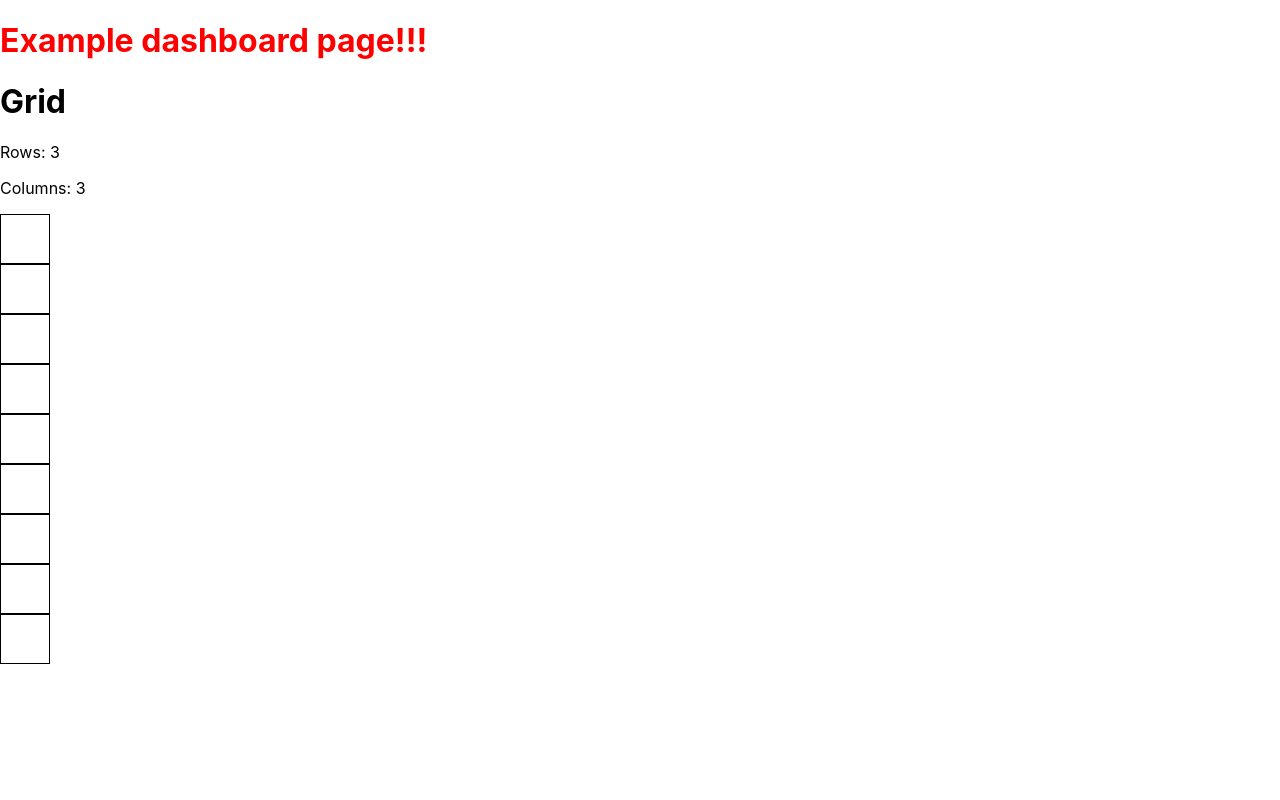
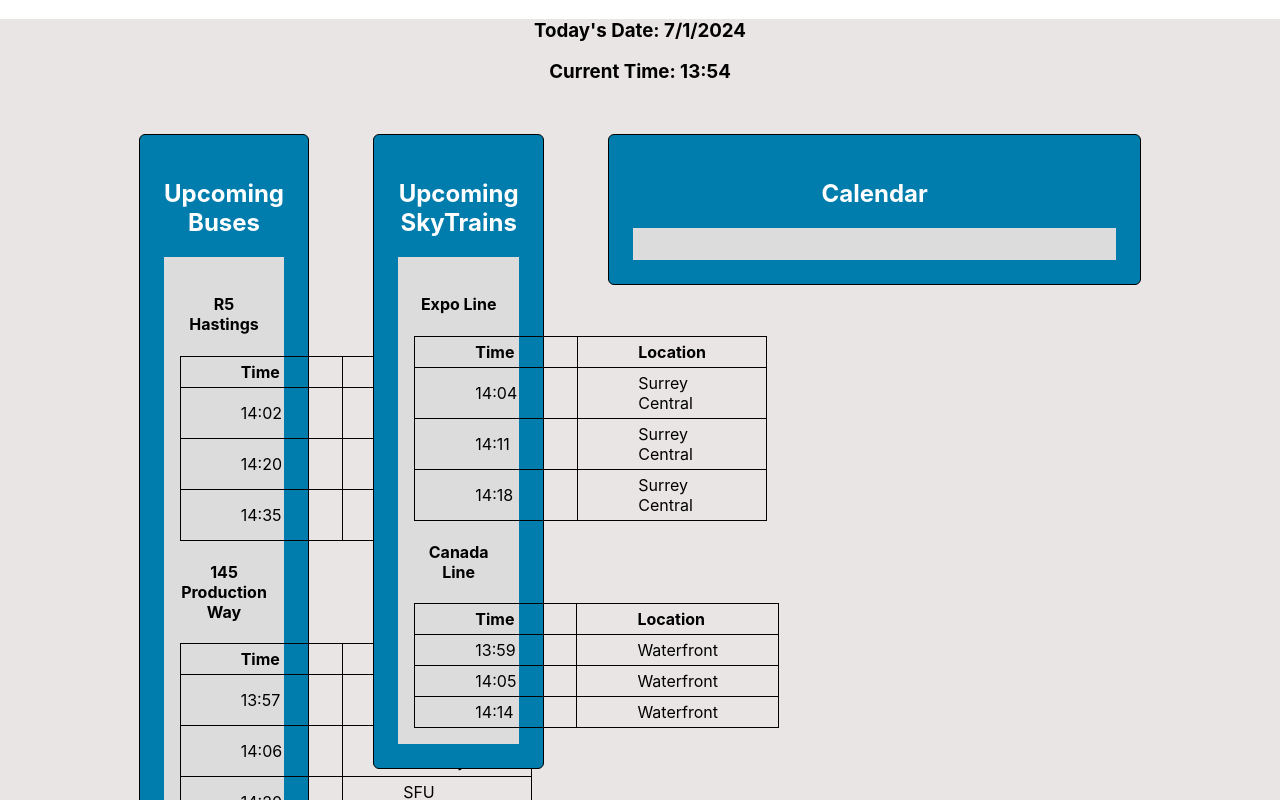
Before and after one commit to alexcsh0/CMPT276-GroupProject, a React (Create React App) app in the folder frontend/: page / in a window 1280 px wide. Shown: the top 800 px of the page. Built offline with nearby package versions, Linux system fonts and the light colour scheme.

Commit message:
dashboard created

```diff
--- a/frontend/src/components/pages/dashboard/dahsboard.tsx
+++ /dev/null
@@ -1,19 +0,0 @@
-import React from 'react';
-import style from './dashboard.module.css';
-import { Grid } from '../../common/grid/grid';
-
-/**
- * Dashboard Page
- * @returns dashboard page element
- */
-export function Dashboard() {
-  return (
-    <div>
-      <h1 className={style.dashboardTitle}>
-        Example dashboard page!!!
-      </h1>
-
-      <Grid rows={3} columns={3} />
-    </div>
-  )
-}
--- a/frontend/src/components/pages/dashboard/dashboard.module.css
+++ b/frontend/src/components/pages/dashboard/dashboard.module.css
@@ -1,3 +1,40 @@
+.page {
+  background-color: rgb(234, 229, 229);
+}
+
 .dashboardTitle {
-  color: red;
+  color: darkorange;
+  text-align: center;
 }
+
+table {
+  border-collapse: collapse;
+}
+
+h2 {
+  text-align: center;
+  color: white;
+}
+
+h3, h4 {
+  text-align: center;
+}
+
+th, td {
+  padding: 5px 60px;
+  border: 1px solid black;
+  text-align: left;
+}
+
+.station {
+  margin: 2rem;
+  padding: 2rem;
+}
+
+.appbar {
+  background-color: #007CAD;
+}
+
+.container {
+  justify-content: center;
+}
--- /dev/null
+++ b/frontend/src/components/pages/dashboard/dashboard.tsx
@@ -0,0 +1,184 @@
+import React from 'react';
+import style from './dashboard.module.css';
+import { Grid, Box, } from "@mui/material";
+
+/**
+ * Dashboard Page
+ * @returns dashboard page element
+ */
+export function Dashboard() {
+  return (
+    <div className={style.page}>
+
+      <h3>Today's Date: {new Date().toLocaleDateString()}</h3>
+      <h3>Current Time: 13:54</h3>
+
+      {/* Dashboard */}
+      <Grid container className={style.container}>
+        {/* Buses schedule*/}
+        <Grid item xs={2.2}>
+          <Box bgcolor="#007CAD" padding={3} margin={4} sx={{border: 1, borderRadius: '6px'}}><h2>Upcoming Buses</h2>
+            <Box bgcolor="gainsboro" padding={2}>
+              <div className="Station">
+                <h4>R5 Hastings</h4>
+                <table>
+                  <thead>
+                    <tr>
+                      <th>Time</th>
+                      <th>Location</th>
+                    </tr>
+                  </thead>
+                  <tbody>
+                    <tr>
+                      <td>14:02</td>
+                      <td>SFU Burnaby</td>
+                    </tr>
+                    <tr>
+                      <td>14:20</td>
+                      <td>SFU Burnaby</td>
+                    </tr>
+                    <tr>
+                      <td>14:35</td>
+                      <td>SFU Burnaby</td>
+                    </tr>
+                  </tbody>
+                </table>
+              </div>
+              <div className="Station">
+                <h4>145 Production Way</h4>
+                <table>
+                  <thead>
+                    <tr>
+                      <th>Time</th>
+                      <th>Location</th>
+                    </tr>
+                  </thead>
+                  <tbody>
+                    <tr>
+                      <td>13:57</td>
+                      <td>SFU Burnaby</td>
+                    </tr>
+                    <tr>
+                      <td>14:06</td>
+                      <td>SFU Burnaby</td>
+                    </tr>
+                    <tr>
+                      <td>14:20</td>
+                      <td>SFU Burnaby</td>
+                    </tr>
+                  </tbody>
+                </table>
+              </div>
+            </Box>
+          </Box>
+        </Grid>
+
+        {/* Skytrain schedule*/}
+        <Grid item xs={2.2}>
+          <Box bgcolor="#007CAD" padding={3} margin={4} sx={{border: 1, borderRadius: '6px'}}><h2>Upcoming SkyTrains</h2>
+            <Box bgcolor="gainsboro" padding={2}>
+              <div className="Station">
+                <h4>Expo Line</h4>
+                <table>
+                  <thead>
+                    <tr>
+                      <th>Time</th>
+                      <th>Location</th>
+                    </tr>
+                  </thead>
+                  <tbody>
+                    <tr>
+                      <td>14:04</td>
+                      <td>Surrey Central</td>
+                    </tr>
+                    <tr>
+                      <td>14:11</td>
+                      <td>Surrey Central</td>
+                    </tr>
+                    <tr>
+                      <td>14:18</td>
+                      <td>Surrey Central</td>
+                    </tr>
+                  </tbody>
+                </table>
+              </div>
+              <div className="Station">
+                <h4>Canada Line</h4>
+                <table>
+                  <thead>
+                    <tr>
+                      <th>Time</th>
+                      <th>Location</th>
+                    </tr>
+                  </thead>
+                  <tbody>
+                    <tr>
+                      <td>13:59</td>
+                      <td>Waterfront</td>
+                    </tr>
+                    <tr>
+                      <td>14:05</td>
+                      <td>Waterfront</td>
+                    </tr>
+                    <tr>
+                      <td>14:14</td>
+                      <td>Waterfront</td>
+                    </tr>
+                  </tbody>
+                </table>
+              </div>
+            </Box>
+          </Box>
+        </Grid>
+
+        {/* Calendar */}
+        <Grid item xs={5.6}>
+          <Box bgcolor="#007CAD" padding={3} margin={4} sx={{border: 1, borderRadius: '6px'}}><h2>Calendar</h2>
+            <Box bgcolor="gainsboro" padding={2}>
+               {/*<Calendar />*/}
+
+            </Box>
+          </Box>
+        </Grid>
+
+        {/* Alert Box */}
+        <Grid item xs={10}>
+          <Box bgcolor="#007CAD" padding={3} margin={4} sx={{border: 1, borderRadius: '6px'}}><h2>Alert</h2>
+            <Box bgcolor="gainsboro" padding={2}>
+              <Grid container>
+                <Grid item xs={3}>
+                  <h3>May 15 - June 21</h3>
+                  <Box bgcolor="white" padding={3} margin={4} sx={{border: 1, borderRadius: '6px'}}><h3>Skytrain: Expo Line</h3>
+                    <h4>Construction at King George</h4>
+                    <p>Due to construction at king George, terminal station will be changed to Surrey Central</p>
+                  </Box>
+                </Grid>
+                <Grid item xs={3}>
+                  <h3>10:44 - 15:37</h3>
+                  <Box bgcolor="white" padding={3} margin={4} sx={{border: 1, borderRadius: '6px'}}><h3>Bus: 144/Metrotown Station</h3>
+                    <h4>Shortage of buses</h4>
+                    <p>There is shortage of buses for the 144 route for Metrotown. Expect delays for this route in the meanwhile.</p>
+                  </Box>
+                </Grid>
+                <Grid item xs={3}>
+                  <h3>13:31 - ?</h3>
+                  <Box bgcolor="white" padding={3} margin={4} sx={{border: 1, borderRadius: '6px'}}><h3>West Vancouver</h3>
+                    <h4>Power Outage</h4>
+                    <p>Due to power outage, expect delays for buses and skytrains near west Vancouver.</p>
+                  </Box>
+                </Grid>
+                <Grid item xs={3}>
+                  <h3>Time: 13:52 - 14:10</h3>
+                  <Box bgcolor="white" padding={3} margin={4} sx={{border: 1, borderRadius: '6px'}}><h3>Skytrain: Canada Line</h3>
+                    <h4>Medical Emergency at Waterfront</h4>
+                    <p>Due to a medical emergency at Waterfront station, there will be a short delay for all trains.</p>
+                  </Box>
+                </Grid>
+              </Grid>
+            </Box>
+          </Box>
+        </Grid>
+      </Grid>
+    </div>
+  )
+}
--- a/frontend/src/index.tsx
+++ b/frontend/src/index.tsx
@@ -4,7 +4,7 @@ import './index.css';
 import reportWebVitals from './reportWebVitals';
 import { RouterProvider, createBrowserRouter } from 'react-router-dom';
 import { ErrorPage } from './components/pages/error/error';
-import { Dashboard } from './components/pages/dashboard/dahsboard';
+import { Dashboard } from './components/pages/dashboard/dashboard';
 import { Login } from './components/pages/login/login';
 import { UserProvider } from './components/common/user-context/user-context';
 import { Register } from './components/pages/login/register';
```
